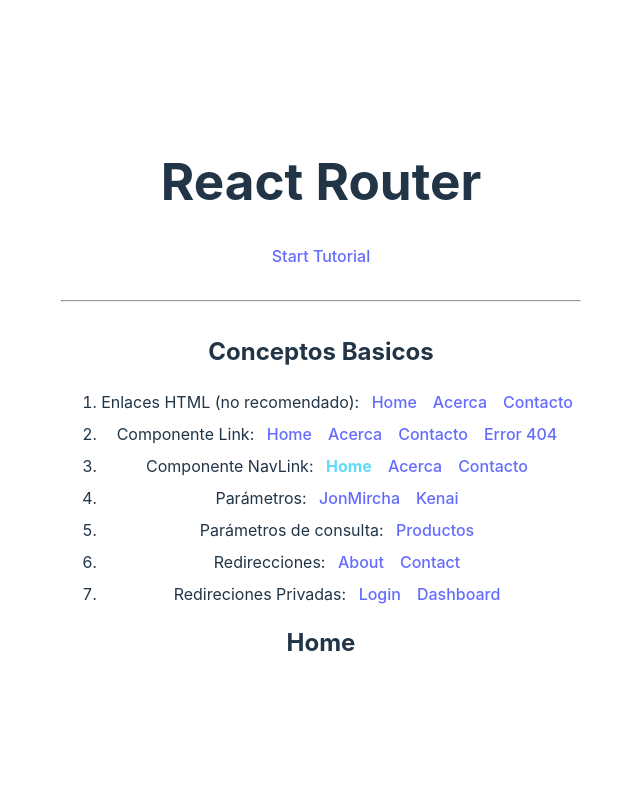
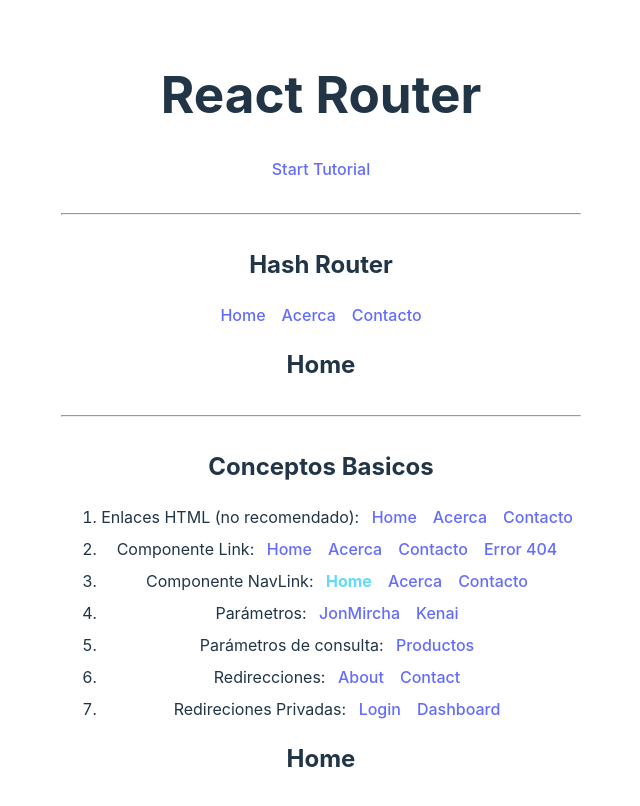
Before and after one commit to oyham/React-by-JonMircha-2, a React (Vite) app: page / in a window 1280 px wide. Shown: the top 806 px of the page, without its empty margins (319-959 px from the left). Built offline with nearby package versions, Linux system fonts and the light colour scheme.

Commit message:
63 React Router

```diff
--- a/src/components/ConceptosBasicos.jsx
+++ b/src/components/ConceptosBasicos.jsx
@@ -1,5 +1,5 @@
 import React from 'react'
-import { BrowserRouter as Router, Routes, Route, Navigate } from 'react-router-dom'
+import { BrowserRouter as Router, Routes, Route, Navigate, HashRouter, Link } from 'react-router-dom'
 import Home from '../pages/Home'
 import Acerca from '../pages/Acerca'
 import Contacto from '../pages/Contacto'
@@ -16,6 +16,21 @@
 
     return (
         <div>
+            <h2>Hash Router</h2>
+            <HashRouter>
+                <nav>
+                    <Link to="/">Home</Link>
+                    <Link to="/acerca">Acerca</Link>
+                    <Link to="/contacto">Contacto</Link>
+                </nav>
+                <Routes>
+                    <Route path="/" element={<Home />} />
+                    <Route path="/acerca" element={<Acerca />} />
+                    <Route path="/contacto" element={<Contacto />} />
+                    <Route path="*" element={<Error404 />} />
+                </Routes>
+            </HashRouter>
+            <hr />
             <h2>Conceptos Basicos</h2>
             <Router>
                 <MenuConceptos />
```
Also changed, not shown: 1 other file (tests, documents, lock files or other folders).
